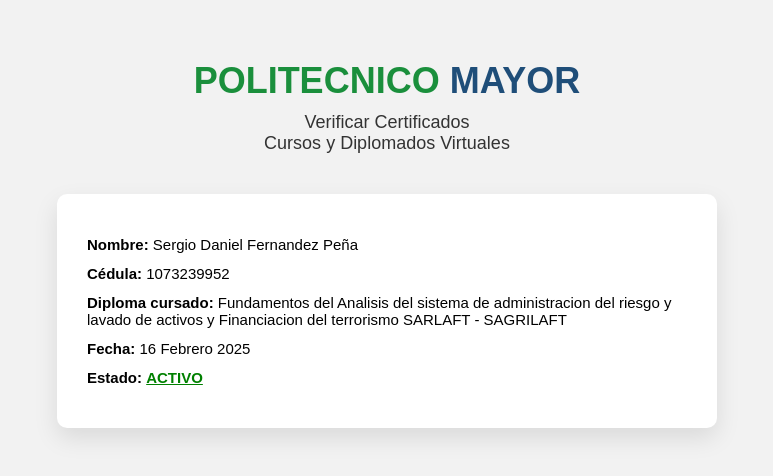
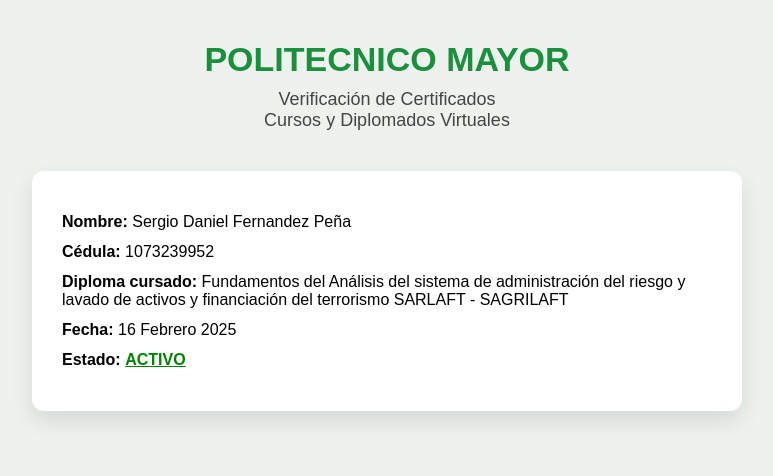
Before and after one commit to seferpe100-hash/Sarlaft-Sagrilaft, a plain HTML site: page index.html in a window 1280 px wide. Shown: the whole page, without its empty margins (253-1026 px from the left). Drawn offline with Linux system fonts and the light colour scheme.

Commit message:
index.html

```diff
--- a/index.html
+++ b/index.html
@@ -7,52 +7,45 @@
 <style>
 body {
     font-family: Arial, sans-serif;
-    background: #f2f2f2;
+    background: #eef2ef;
+    margin: 0;
     text-align: center;
-    margin: 0;
 }
 
-/* ENCABEZADO */
 .header {
-    margin-top: 60px;
+    margin-top: 40px;
 }
 
 .logo {
-    font-size: 36px;
+    font-size: 34px;
     font-weight: bold;
 }
 
-.logo .verde {
+.logo span {
     color: #1a8f3c;
 }
 
-.logo .azul {
-    color: #1f4e79;
+.subtitle {
+    margin-top: 10px;
+    font-size: 18px;
+    color: #444;
 }
 
-.subtitulo {
-    margin-top: 10px;
-    font-size: 18px;
-    color: #333;
-}
-
-/* TARJETA */
 .card {
     background: white;
-    max-width: 600px;
+    max-width: 650px;
     margin: 40px auto;
     padding: 30px;
-    border-radius: 10px;
+    border-radius: 12px;
     box-shadow: 0 10px 25px rgba(0,0,0,0.1);
     text-align: left;
 }
 
 .card p {
     margin: 12px 0;
-    font-size: 15px;
+    font-size: 16px;
 }
 
-/* ESTADO */
 .activo {
     color: green;
     text-decoration: underline;
@@ -66,12 +59,10 @@
 
 <div class="header">
     <div class="logo">
-        <span class="verde">POLITECNICO</span>
-        <span class="azul">MAYOR</span>
+        <span>POLITECNICO MAYOR</span>
     </div>
-
-    <div class="subtitulo">
-        Verificar Certificados<br>
+    <div class="subtitle">
+        Verificación de Certificados<br>
         Cursos y Diplomados Virtuales
     </div>
 </div>
@@ -80,7 +71,7 @@
 
     <p><b>Nombre:</b> Sergio Daniel Fernandez Peña</p>
     <p><b>Cédula:</b> 1073239952</p>
-    <p><b>Diploma cursado:</b> Fundamentos del Analisis del sistema de administracion del riesgo y lavado de activos y Financiacion del terrorismo SARLAFT - SAGRILAFT</p>
+    <p><b>Diploma cursado:</b> Fundamentos del Análisis del sistema de administración del riesgo y lavado de activos y financiación del terrorismo SARLAFT - SAGRILAFT</p>
     <p><b>Fecha:</b> 16 Febrero 2025</p>
     <p><b>Estado:</b> <span class="activo">ACTIVO</span></p>
 
```
